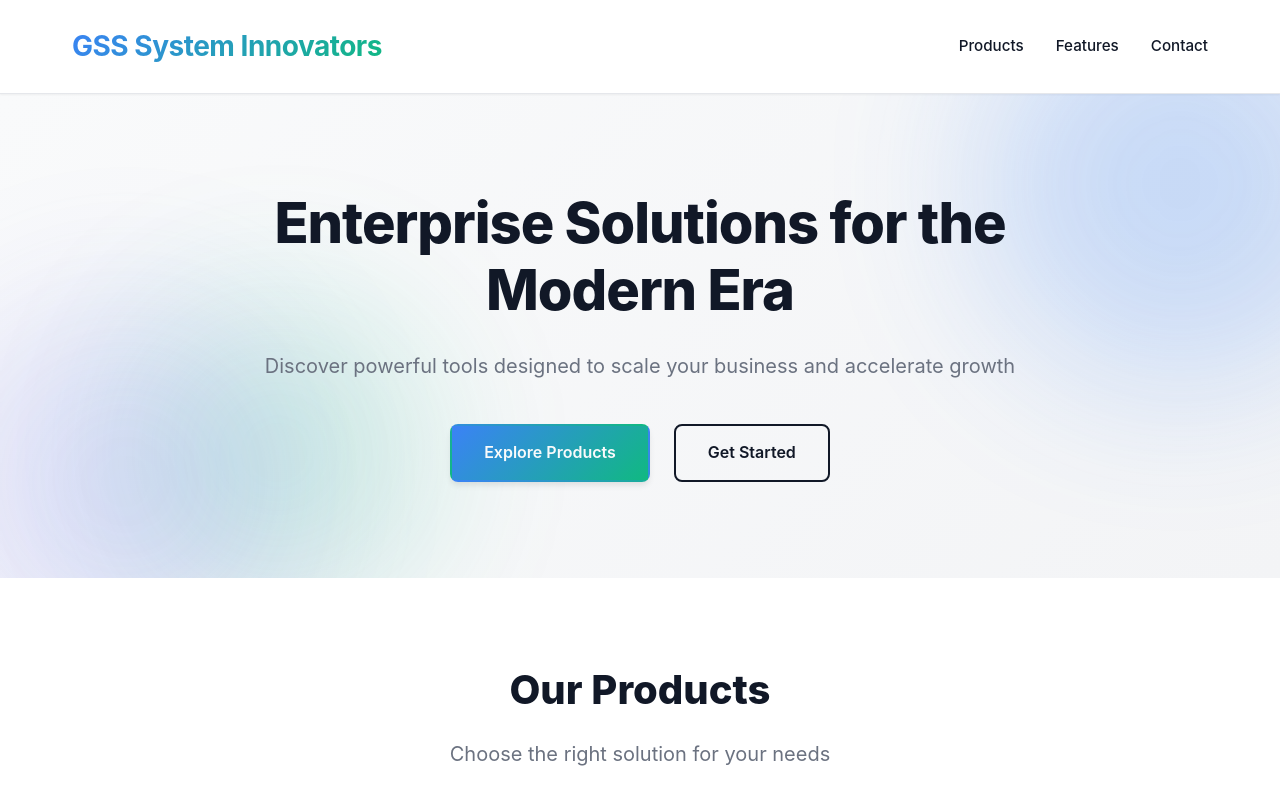
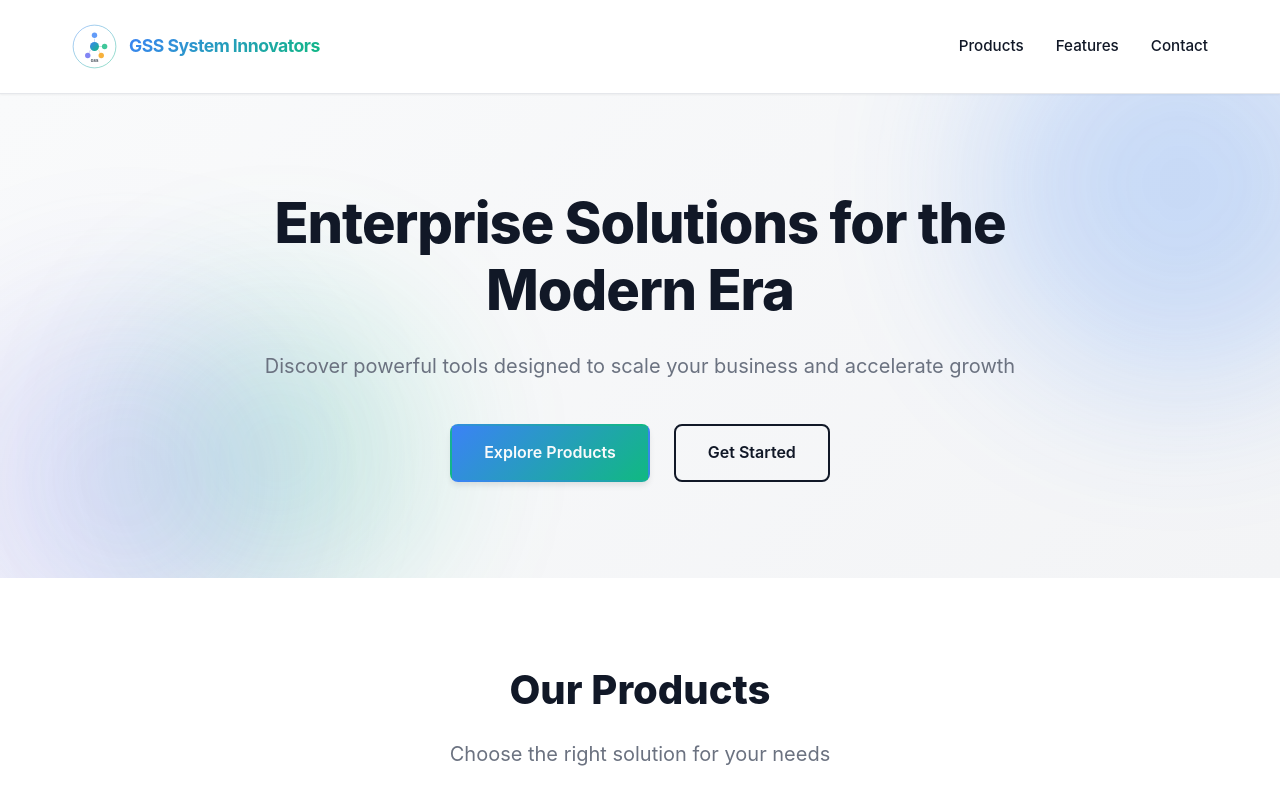
Before and after one commit to sarahangwen/GSS-landing-Page, a React (Vite) app: page / in a window 1280 px wide. Shown: the top 800 px of the page. Built offline with nearby package versions, Linux system fonts and the light colour scheme.

Commit message:
modify the logo

```diff
--- a/src/App.css
+++ b/src/App.css
@@ -65,6 +65,37 @@ body {
 
 .logo {
   font-size: 1.75rem;
+  font-weight: 700;
+  background: linear-gradient(135deg, var(--secondary-color), var(--tertiary-color));
+  -webkit-background-clip: text;
+  -webkit-text-fill-color: transparent;
+  background-clip: text;
+  letter-spacing: -0.5px;
+}
+
+.logo-wrapper {
+  display: flex;
+  align-items: center;
+  gap: 0.75rem;
+  text-decoration: none;
+  cursor: pointer;
+  transition: all 0.3s ease;
+  margin-right: auto;
+  padding-right: 3rem;
+}
+
+.logo-wrapper:hover {
+  transform: scale(1.05);
+}
+
+.logo-image {
+  width: 45px;
+  height: 45px;
+  object-fit: contain;
+}
+
+.logo-text {
+  font-size: 1.1rem;
   font-weight: 700;
   background: linear-gradient(135deg, var(--secondary-color), var(--tertiary-color));
   -webkit-background-clip: text;
--- a/src/App.tsx
+++ b/src/App.tsx
@@ -1,4 +1,5 @@
 import './App.css'
+import logoSvg from './assets/gss-logo.svg'
 
 interface Product {
   id: number
@@ -42,7 +43,10 @@ function App() {
       {/* Navigation */}
       <nav className="navbar">
         <div className="nav-container">
-          <div className="logo">GSS System Innovators</div>
+          <div className="logo-wrapper">
+            <img src={logoSvg} alt="GSS System Innovators Logo" className="logo-image" />
+            <span className="logo-text">GSS System Innovators</span>
+          </div>
           <div className="nav-links">
             <a href="#products">Products</a>
             <a href="#features">Features</a>
```
Also changed, not shown: src/assets/gss-logo.svg (added).
